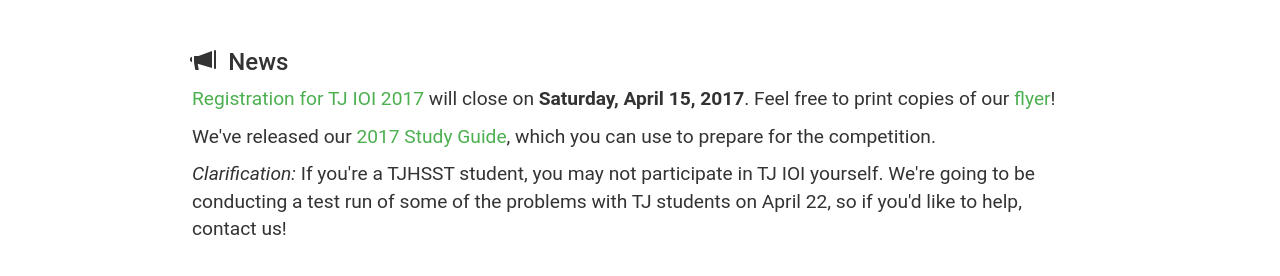
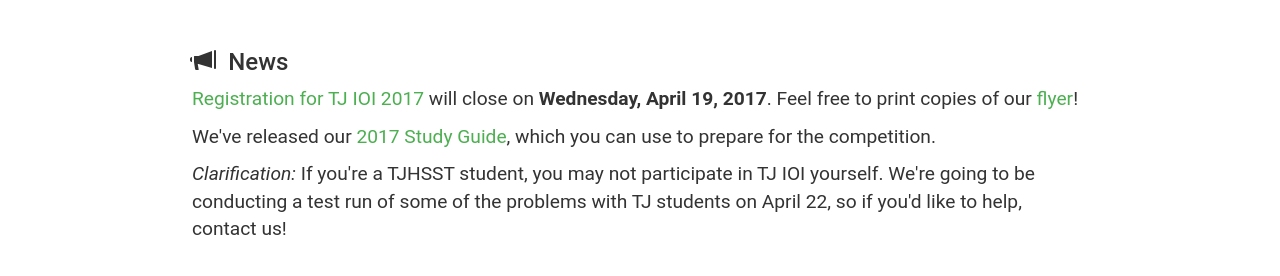
Before and after one commit to codeAligned/tjioi, a Jekyll site: the page built from index.html, in a window 1280 px wide and 900 px high, scrolled down 331 px. Shown: the part 173-449 px from the top of the window. Built offline with Jekyll 4.4.1, drawn with Linux system fonts in a browser that asks for light colours.

Commit message:
update reg deadline

```diff
--- a/index.html
+++ b/index.html
@@ -6,7 +6,7 @@
 <h3><span class="glyphicon glyphicon-bullhorn" aria-hidden="true"></span>&ensp;News</h3>
 <p>
     <a href="{{ '/registration/' | relative_url }}">Registration for TJ IOI 2017</a>
-    will close on <strong>Saturday, April 15, 2017</strong>.
+    will close on <strong>Wednesday, April 19, 2017</strong>.
     Feel free to print copies of our <a href="{{ '/materials/2017/flyer.pdf' | relative_url }}">flyer</a>!
 </p>
 <p>
```
